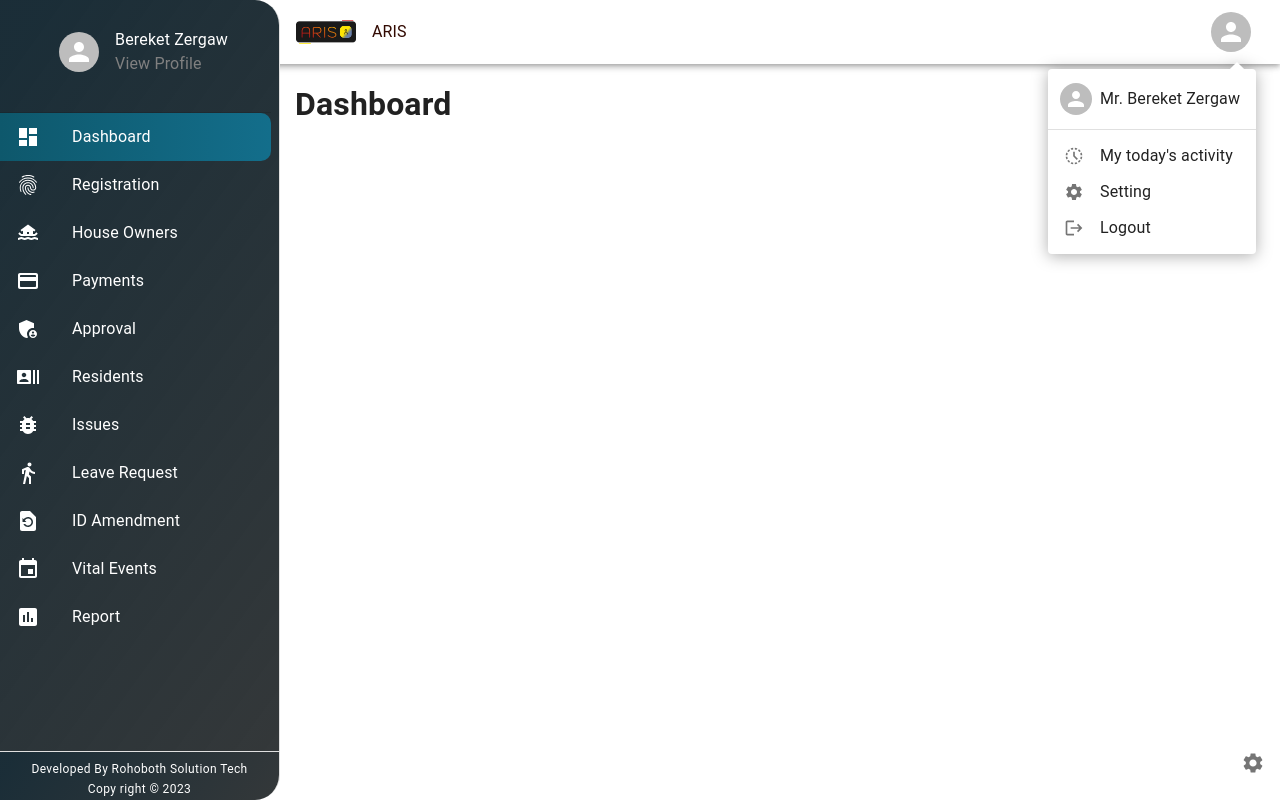
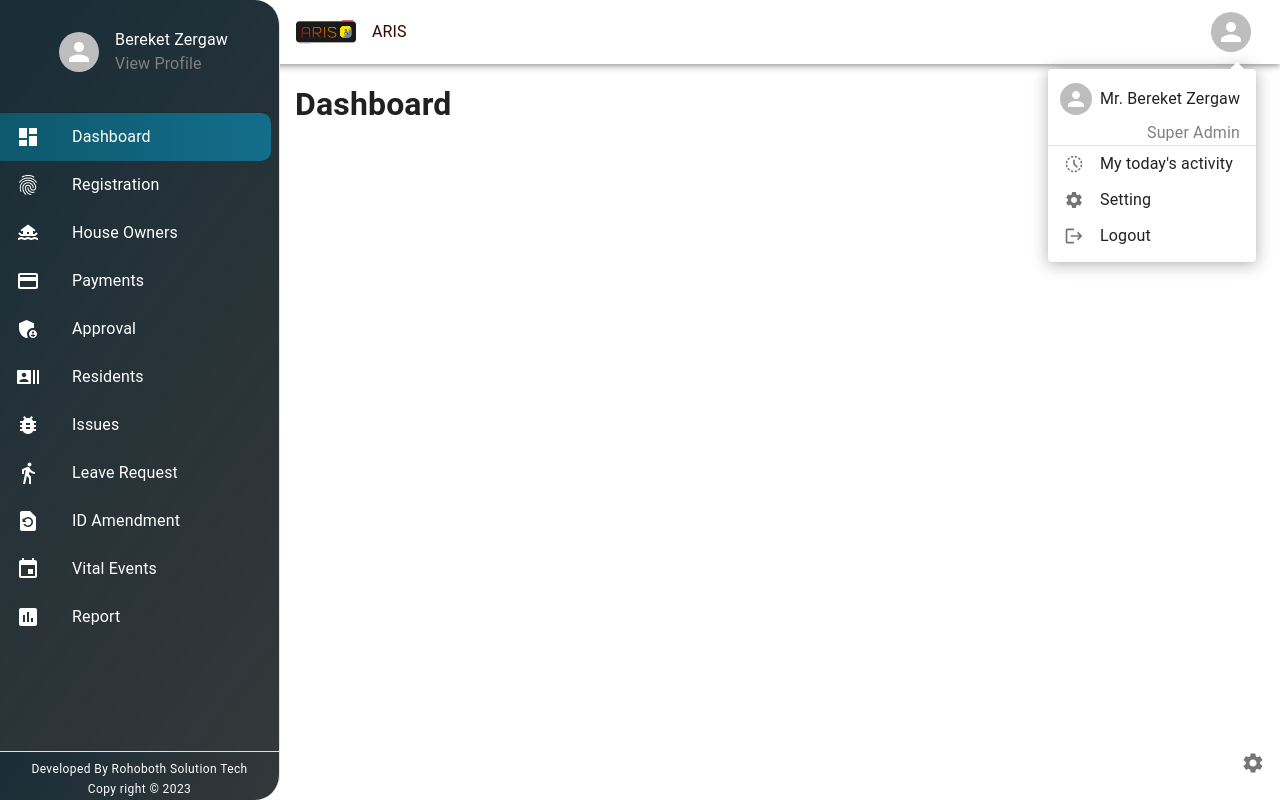
Before and after one commit to dagopia/arisproject, a React (Create React App) app: page /dashboard in a window 1280 px wide. Both pictures are taken after a click on the button 1231 px from the left and 32 px from the top of the page. Built offline with nearby package versions, Linux system fonts and the light colour scheme.

Commit message:
add the use role to menu of the avatar

```diff
--- a/src/components/RespnsiveLayout.js
+++ b/src/components/RespnsiveLayout.js
@@ -270,10 +270,14 @@ const ResponsiveDrawer = (props) => {
         transformOrigin={{ horizontal: "right", vertical: "top" }}
         anchorOrigin={{ horizontal: "right", vertical: "bottom" }}
       >
-        <MenuItem>
-          <Avatar /> Mr. Bereket Zergaw
-        </MenuItem>
-
+        <Box>
+          <MenuItem>
+            <Avatar /> Mr. Bereket Zergaw
+          </MenuItem>
+          <Typography sx={{ textAlign: "right", pr: 2 }} color="gray">
+            Super Admin
+          </Typography>
+        </Box>
         <Divider />
         <MenuItem>
           <ListItemIcon>
```
